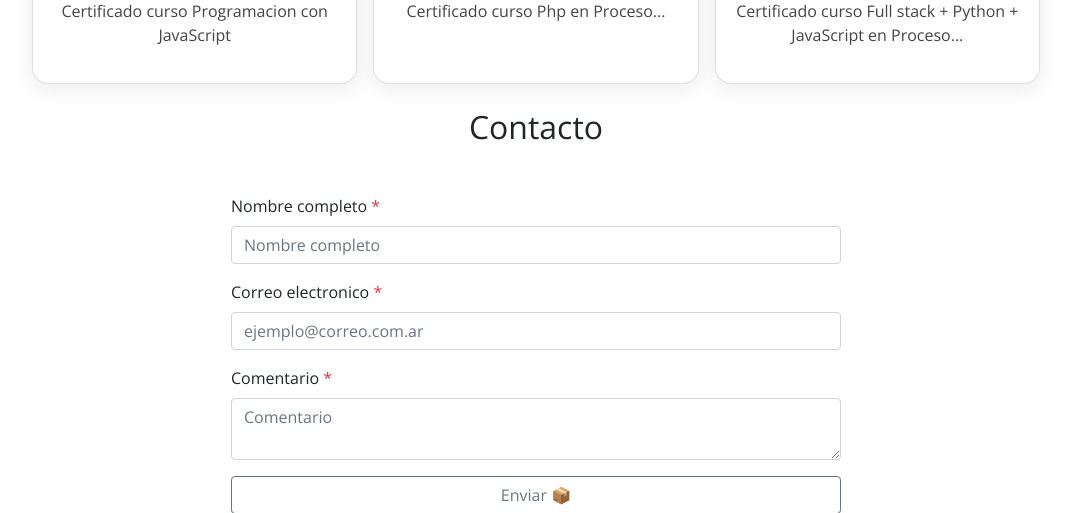
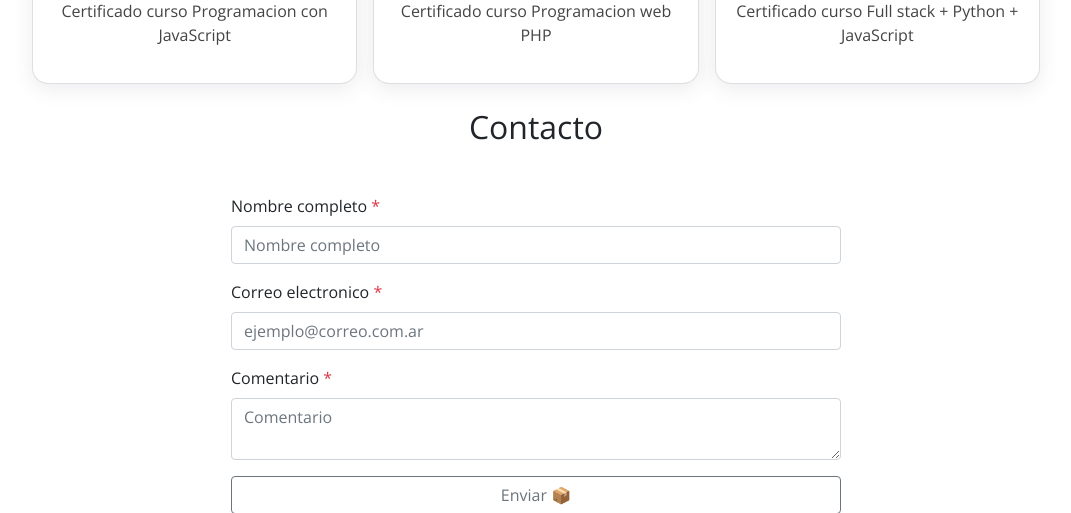
Before and after one commit to FernandoLabrador/Cv-FernandoMartin-Php, a PHP site: page / in a window 1280 px wide. Shown: the part 1690-2203 px from the top of the page, without its empty margins (104-1175 px from the left). Run offline with PHP 8.4, Linux system fonts and the light colour scheme; some libraries are stand-ins or nearby versions.

Commit message:
Update index.php

```diff
--- a/index.php
+++ b/index.php
@@ -134,17 +134,16 @@
                         </figure>
                     </div>
                     <div class="card cards-certificado">
-                        <figure><img src="Certificados/error-404-not-found.jpg" alt="En Proceso Certificado PHP Polotic"
+                        <figure><img src="Certificados/CertificadoDigital#0000001545_page-php.jpg" alt="Certificado Programacion Web PHP Polotic"
                                 class="cards-logo">
-                            <figcaption>Certificado curso Php en Proceso...</figcaption>
+                            <figcaption>Certificado curso Programacion web PHP</figcaption>
                         </figure>
                     </div>
                     <div class="card cards-certificado">
-                        <figure><img src="Certificados/error-404-not-found.jpg"
-                                alt="En Proceso Certificado Full Stack + Python + JavaScript Polotic"
+                        <figure><img src="Certificados/CertificadoDigital#0000001545_page-javascript.jpg"
+                                alt="Certificado Full Stack + Python + JavaScript Polotic"
                                 class="cards-logo">
-                            <figcaption>Certificado curso Full stack + Python + JavaScript en Proceso...
-                            </figcaption>
+                            <figcaption>Certificado curso Full stack + Python + JavaScript</figcaption>
                         </figure>
                     </div>
                 </div>
```
